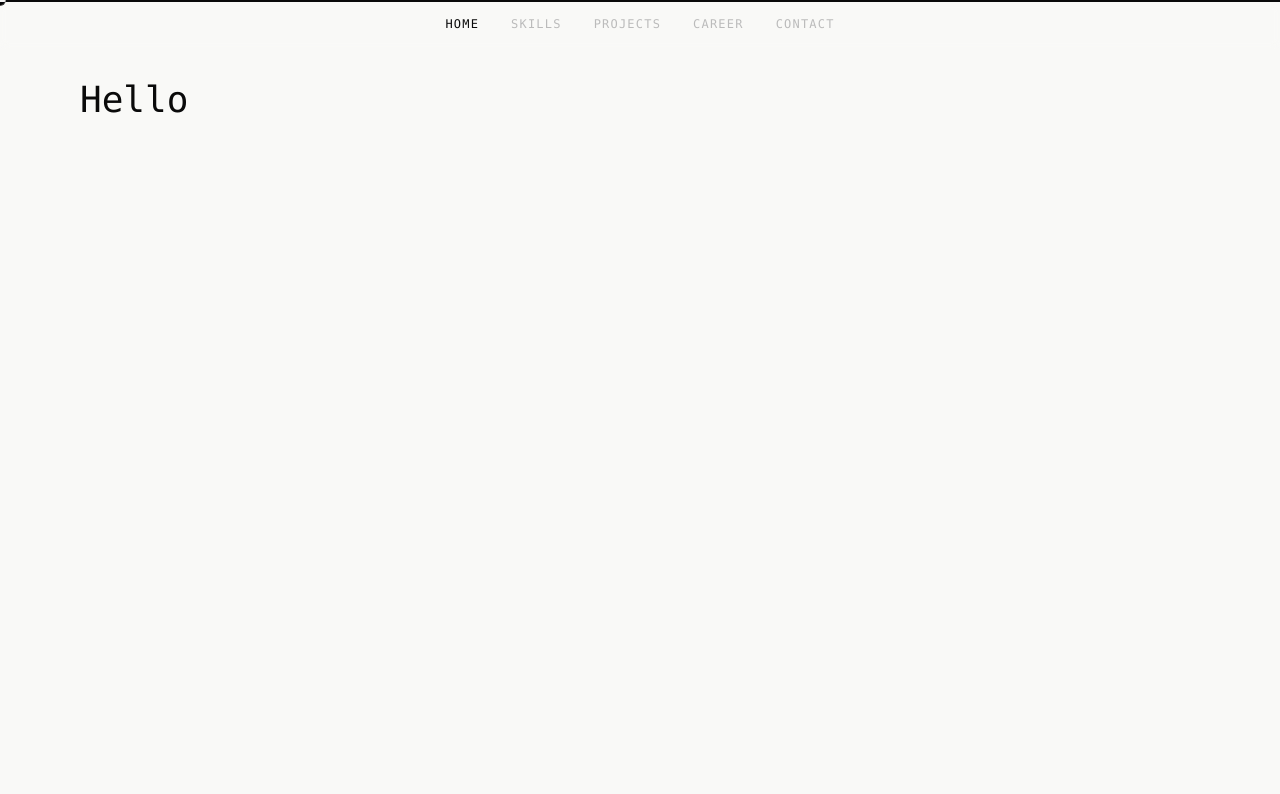
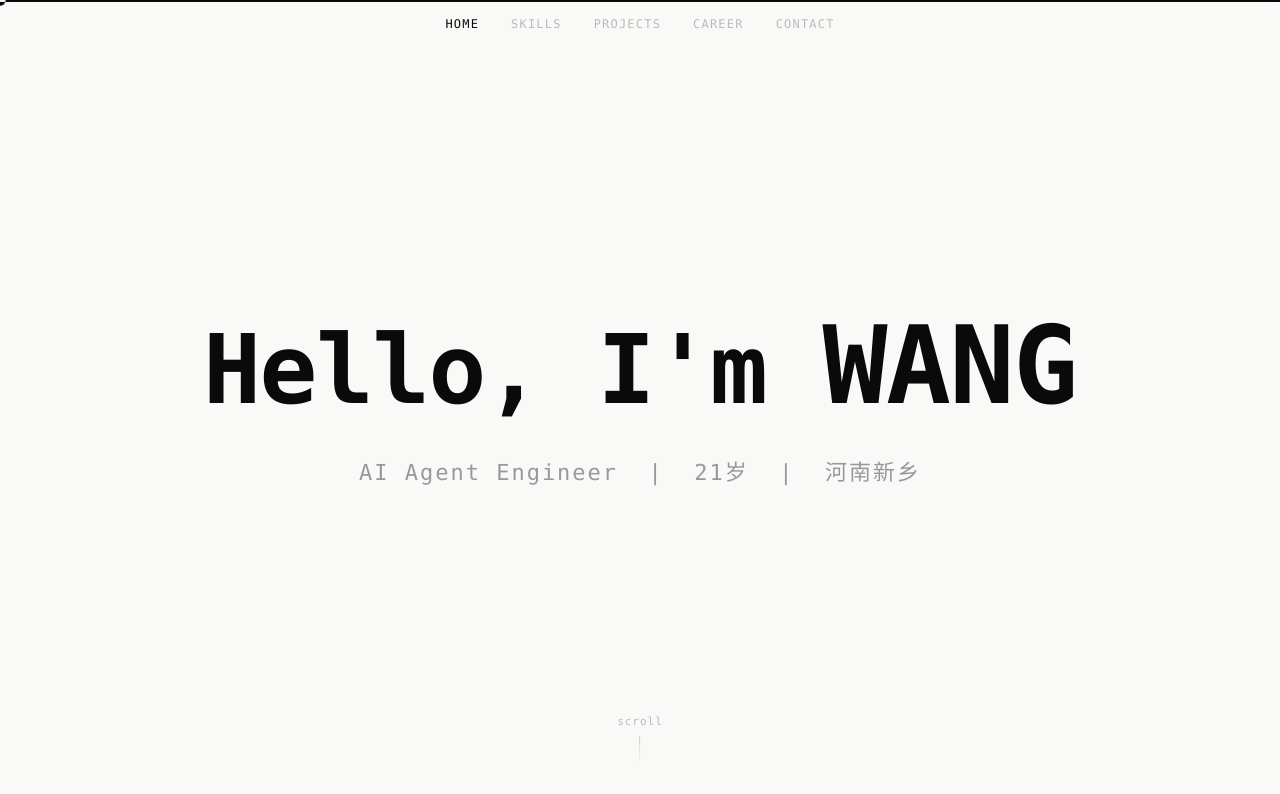
Before and after one commit to GitHobKing/personal, a React (Vite) app: page / in a window 1280 px wide. Shown: the top 794 px of the page. Built offline with nearby package versions, Linux system fonts and the light colour scheme; the HTML template or start-up script is replaced by a standard one.

Commit message:
feat: add Hero section with color inversion, Chinese reveal, and 3D tilt

```diff
--- a/src/App.tsx
+++ b/src/App.tsx
@@ -1,6 +1,7 @@
 import CustomCursor from './components/CustomCursor'
 import ScrollProgress from './components/ScrollProgress'
 import Navigation from './components/Navigation'
+import Hero from './sections/Hero'
 
 function App() {
   return (
@@ -8,7 +9,7 @@ function App() {
       <CustomCursor />
       <ScrollProgress />
       <Navigation />
-      <h1 className="font-mono text-4xl text-text-primary p-20">Hello</h1>
+      <Hero />
     </main>
   )
 }
--- /dev/null
+++ b/src/sections/Hero.tsx
@@ -0,0 +1,142 @@
+import { useRef, useState, useEffect } from 'react'
+import { motion } from 'framer-motion'
+
+const RADIUS = 60
+const DIAMETER = RADIUS * 2
+
+export default function Hero() {
+  const containerRef = useRef<HTMLDivElement>(null)
+  const [mouse, setMouse] = useState({ x: -999, y: -999 })
+  const [isInside, setIsInside] = useState(false)
+  const [tilt, setTilt] = useState({ x: 0, y: 0 })
+
+  useEffect(() => {
+    const el = containerRef.current
+    if (!el) return
+
+    const handleMove = (e: MouseEvent) => {
+      const rect = el.getBoundingClientRect()
+      const x = e.clientX - rect.left
+      const y = e.clientY - rect.top
+      setMouse({ x, y })
+
+      const cx = rect.width / 2
+      const cy = rect.height / 2
+      const dx = (x - cx) / cx
+      const dy = (y - cy) / cy
+      setTilt({ x: -dy * 15, y: dx * 15 })
+    }
+
+    const handleEnter = () => setIsInside(true)
+    const handleLeave = () => {
+      setIsInside(false)
+      setTilt({ x: 0, y: 0 })
+    }
+
+    el.addEventListener('mousemove', handleMove)
+    el.addEventListener('mouseenter', handleEnter)
+    el.addEventListener('mouseleave', handleLeave)
+    return () => {
+      el.removeEventListener('mousemove', handleMove)
+      el.removeEventListener('mouseenter', handleEnter)
+      el.removeEventListener('mouseleave', handleLeave)
+    }
+  }, [])
+
+  const clipPath = isInside
+    ? `circle(${RADIUS}px at ${mouse.x}px ${mouse.y}px)`
+    : 'circle(0px at -999px -999px)'
+
+  const invertStyle: React.CSSProperties = isInside
+    ? {
+        position: 'absolute' as const,
+        left: mouse.x,
+        top: mouse.y,
+        width: DIAMETER,
+        height: DIAMETER,
+        transform: 'translate(-50%, -50%)',
+      }
+    : {
+        position: 'absolute' as const,
+        left: -999,
+        top: -999,
+        width: DIAMETER,
+        height: DIAMETER,
+        transform: 'translate(-50%, -50%)',
+      }
+
+  return (
+    <section
+      id="hero"
+      ref={containerRef}
+      className="relative min-h-screen flex items-center justify-center overflow-hidden bg-bg cursor-none"
+    >
+      {/* 颜色反转圆 - z=20，只影响英文和背景 */}
+      <div
+        className="rounded-full bg-white pointer-events-none z-20"
+        style={{
+          ...invertStyle,
+          mixBlendMode: 'difference' as React.CSSProperties['mixBlendMode'],
+        }}
+      />
+
+      {/* 中文揭示层 - z=25，深色背景遮盖英文，位于反转圆之上 */}
+      <div
+        className="absolute inset-0 flex flex-col items-center justify-center text-center z-25 pointer-events-none"
+        style={{
+          clipPath,
+          background: '#121212',
+        }}
+      >
+        <div className="font-fangsong text-[clamp(56px,11vw,96px)] font-semibold text-white tracking-[2px] leading-none mb-9 whitespace-nowrap">
+          你好，我是 王
+        </div>
+        <div className="font-fangsong text-[clamp(16px,2.5vw,22px)] text-[#bbb] tracking-[3px] whitespace-nowrap">
+          AI Agent 工程师 &nbsp;|&nbsp; 21岁 &nbsp;|&nbsp; 河南新乡
+        </div>
+      </div>
+
+      {/* 英文内容层 - z=1，3D 倾斜面向鼠标 */}
+      <motion.div
+        className="relative z-10 text-center px-[6vw] pointer-events-none"
+        animate={{
+          rotateX: tilt.x,
+          rotateY: tilt.y,
+        }}
+        transition={{ type: 'tween', duration: 0.1 }}
+        style={{ transformStyle: 'preserve-3d', perspective: 600 }}
+      >
+        {/* 第一行 */}
+        <motion.div
+          initial={{ opacity: 0, y: 30 }}
+          animate={{ opacity: 1, y: 0 }}
+          transition={{ duration: 0.6, delay: 0.2 }}
+          className="mb-9"
+        >
+          <span className="font-mono text-[clamp(56px,11vw,96px)] font-bold text-text-primary tracking-[-1.5px] leading-none">
+            Hello, I'm&nbsp;
+          </span>
+          <span className="font-mono text-[clamp(64px,12vw,108px)] font-bold text-text-primary tracking-[-1.5px] leading-none">
+            WANG
+          </span>
+        </motion.div>
+
+        {/* 第三行（现在只有两行，实际是第二行） */}
+        <motion.div
+          initial={{ opacity: 0, y: 20 }}
+          animate={{ opacity: 1, y: 0 }}
+          transition={{ duration: 0.6, delay: 0.5 }}
+          className="font-mono text-[clamp(16px,2.5vw,22px)] text-text-muted tracking-[2px]"
+        >
+          AI Agent Engineer &nbsp;|&nbsp; 21岁 &nbsp;|&nbsp; 河南新乡
+        </motion.div>
+      </motion.div>
+
+      {/* 滚动提示 */}
+      <div className="absolute bottom-9 left-1/2 -translate-x-1/2 flex flex-col items-center gap-1.5 z-0">
+        <span className="font-mono text-[11px] text-[#bbb] tracking-[1px]">scroll</span>
+        <div className="w-px h-7 bg-gradient-to-b from-[#ccc] to-transparent" />
+      </div>
+    </section>
+  )
+}
```
